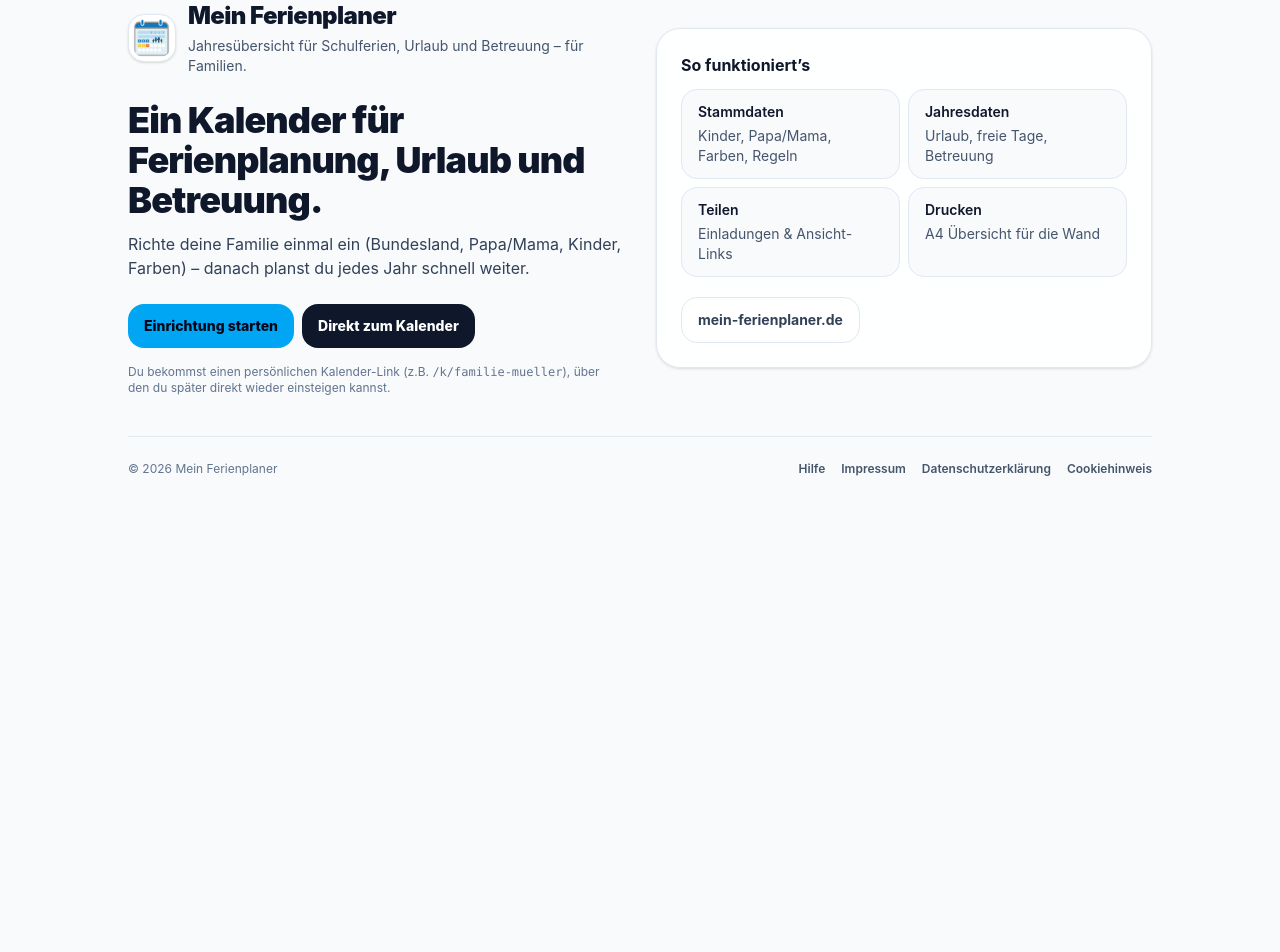
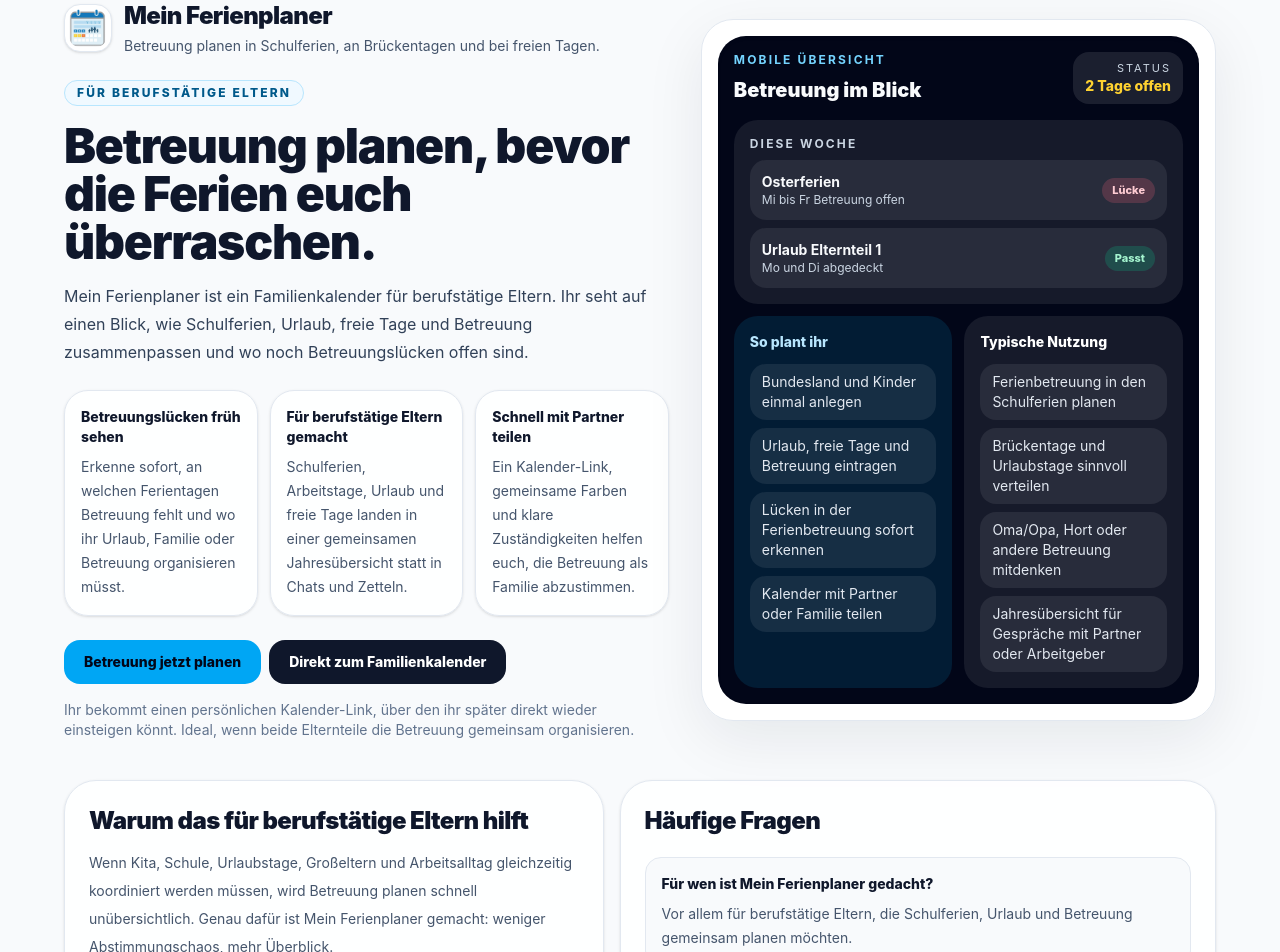
Before and after one commit to Schello805/Ferienplanner, a React (Vite) app in the folder client/: page / in a window 1280 px wide. Shown: the part 40-992 px from the top of the page. Before the commit the page ends 800 px from the top, so only its background shows below. Built offline with nearby package versions, Linux system fonts and the light colour scheme.

Commit message:
Refocus landing page on childcare planning

```diff
--- a/client/src/components/LandingPage.jsx
+++ b/client/src/components/LandingPage.jsx
@@ -2,13 +2,57 @@ import { Link } from 'react-router-dom';
 import { SeoHead } from './SeoHead.jsx';
 
 export const LandingPage = () => {
+  const planningBenefits = [
+    {
+      title: 'Betreuungslücken früh sehen',
+      text: 'Erkenne sofort, an welchen Ferientagen Betreuung fehlt und wo ihr Urlaub, Familie oder Betreuung organisieren müsst.',
+    },
+    {
+      title: 'Für berufstätige Eltern gemacht',
+      text: 'Schulferien, Arbeitstage, Urlaub und freie Tage landen in einer gemeinsamen Jahresübersicht statt in Chats und Zetteln.',
+    },
+    {
+      title: 'Schnell mit Partner teilen',
+      text: 'Ein Kalender-Link, gemeinsame Farben und klare Zuständigkeiten helfen euch, die Betreuung als Familie abzustimmen.',
+    },
+  ];
+
+  const workflowSteps = [
+    'Bundesland und Kinder einmal anlegen',
+    'Urlaub, freie Tage und Betreuung eintragen',
+    'Lücken in der Ferienbetreuung sofort erkennen',
+    'Kalender mit Partner oder Familie teilen',
+  ];
+
+  const useCases = [
+    'Ferienbetreuung in den Schulferien planen',
+    'Brückentage und Urlaubstage sinnvoll verteilen',
+    'Oma/Opa, Hort oder andere Betreuung mitdenken',
+    'Jahresübersicht für Gespräche mit Partner oder Arbeitgeber',
+  ];
+
+  const faqItems = [
+    {
+      question: 'Für wen ist Mein Ferienplaner gedacht?',
+      answer: 'Vor allem für berufstätige Eltern, die Schulferien, Urlaub und Betreuung gemeinsam planen möchten.',
+    },
+    {
+      question: 'Kann ich Betreuungslücken sehen?',
+      answer: 'Ja. Die App hilft euch dabei, freie Tage und unbetreute Zeiträume sichtbar zu machen, damit ihr rechtzeitig reagieren könnt.',
+    },
+    {
+      question: 'Ist der Kalender nur für ein Kind?',
+      answer: 'Nein. Ihr könnt mehrere Kinder mit eigenen Farben und Typen anlegen und alles in einer gemeinsamen Übersicht verwalten.',
+    },
+  ];
+
   const structuredData = {
     '@context': 'https://schema.org',
     '@type': 'SoftwareApplication',
     name: 'Mein Ferienplaner',
     applicationCategory: 'ProductivityApplication',
     operatingSystem: 'Web',
-    description: 'Familienkalender für Schulferien, Urlaub, Betreuung und freie Tage mit persönlichem Kalender-Link.',
+    description: 'Mein Ferienplaner hilft berufstätigen Eltern dabei, Betreuung in den Schulferien, Urlaub und freie Tage gemeinsam zu planen.',
     url: 'https://mein-ferienplaner.de/',
     image: 'https://mein-ferienplaner.de/icon-512.png',
     offers: {
@@ -21,81 +65,158 @@ export const LandingPage = () => {
   return (
     <main className="min-h-screen bg-slate-50 px-4 py-10 text-slate-900 dark:bg-slate-950 dark:text-slate-100">
       <SeoHead
-        title="Familienkalender für Schulferien, Urlaub und Betreuung"
-        description="Mein Ferienplaner ist ein Familienkalender für Schulferien, Urlaub, Betreuung und freie Tage mit persönlichem Kalender-Link."
+        title="Betreuung planen für berufstätige Eltern"
+        description="Mein Ferienplaner hilft berufstätigen Eltern dabei, Betreuung in den Schulferien, Urlaub, freie Tage und Familienkalender gemeinsam zu planen."
         path="/"
         structuredData={structuredData}
       />
-      <div className="mx-auto w-full max-w-5xl">
-        <section className="grid gap-8 lg:grid-cols-2 lg:items-center">
-          <div>
+
+      <div className="mx-auto w-full max-w-6xl">
+        <section className="grid gap-8 lg:grid-cols-[1.08fr_0.92fr] lg:items-center">
+          <div className="order-2 lg:order-1">
             <div className="flex items-center gap-3">
               <img src="/app-icon.png" alt="Mein Ferienplaner Logo" className="h-12 w-12 rounded-2xl border border-slate-200 bg-white p-1 shadow-sm dark:border-slate-700 dark:bg-slate-900" />
               <div className="min-w-0">
                 <div className="text-2xl font-black tracking-tight">Mein Ferienplaner</div>
                 <div className="mt-1 text-sm text-slate-600 dark:text-slate-300">
-                  Jahresübersicht für Schulferien, Urlaub und Betreuung – für Familien.
+                  Betreuung planen in Schulferien, an Brückentagen und bei freien Tagen.
                 </div>
               </div>
             </div>
 
-            <h1 className="mt-6 text-4xl font-black tracking-tight">
-              Ein Kalender für Ferienplanung, Urlaub und Betreuung.
+            <div className="mt-6 inline-flex items-center rounded-full border border-sky-200 bg-sky-50 px-3 py-1 text-xs font-extrabold uppercase tracking-[0.18em] text-sky-800 dark:border-sky-900/40 dark:bg-sky-950/40 dark:text-sky-200">
+              Für berufstätige Eltern
+            </div>
+
+            <h1 className="mt-4 text-4xl font-black tracking-tight sm:text-5xl">
+              Betreuung planen, bevor die Ferien euch überraschen.
             </h1>
-            <div className="mt-3 text-base text-slate-700 dark:text-slate-200">
-              Richte deine Familie einmal ein (Bundesland, Papa/Mama, Kinder, Farben) – danach planst du jedes Jahr schnell weiter.
+
+            <p className="mt-4 max-w-2xl text-base leading-7 text-slate-700 dark:text-slate-200">
+              Mein Ferienplaner ist ein Familienkalender für berufstätige Eltern. Ihr seht auf einen Blick, wie Schulferien, Urlaub, freie Tage und Betreuung zusammenpassen und wo noch Betreuungslücken offen sind.
+            </p>
+
+            <div className="mt-6 grid gap-3 sm:grid-cols-3">
+              {planningBenefits.map((item) => (
+                <article key={item.title} className="rounded-3xl border border-slate-200 bg-white/90 px-4 py-4 shadow-sm dark:border-slate-800 dark:bg-slate-900/50">
+                  <h2 className="text-sm font-extrabold text-slate-900 dark:text-white">{item.title}</h2>
+                  <p className="mt-2 text-sm leading-6 text-slate-600 dark:text-slate-300">{item.text}</p>
+                </article>
+              ))}
             </div>
 
             <div className="mt-6 flex flex-col gap-2 sm:flex-row">
               <Link
                 to="/setup"
-                className="inline-flex items-center justify-center rounded-2xl bg-sky-500 px-4 py-3 text-sm font-extrabold text-slate-950 transition-colors hover:bg-sky-400"
+                className="inline-flex items-center justify-center rounded-2xl bg-sky-500 px-5 py-3 text-sm font-extrabold text-slate-950 transition-colors hover:bg-sky-400"
               >
-                Einrichtung starten
+                Betreuung jetzt planen
               </Link>
               <Link
                 to="/app"
-                className="inline-flex items-center justify-center rounded-2xl bg-slate-900 px-4 py-3 text-sm font-extrabold text-white transition-colors hover:bg-slate-800 dark:bg-white dark:text-slate-900 dark:hover:bg-slate-200"
+                className="inline-flex items-center justify-center rounded-2xl bg-slate-900 px-5 py-3 text-sm font-extrabold text-white transition-colors hover:bg-slate-800 dark:bg-white dark:text-slate-900 dark:hover:bg-slate-200"
               >
-                Direkt zum Kalender
+                Direkt zum Familienkalender
               </Link>
             </div>
 
-            <div className="mt-4 text-xs text-slate-500 dark:text-slate-400">
-              Du bekommst einen persönlichen Kalender-Link (z.B. <span className="font-mono">/k/familie-mueller</span>), über den du später direkt wieder einsteigen kannst.
-            </div>
+            <p className="mt-4 text-sm text-slate-500 dark:text-slate-400">
+              Ihr bekommt einen persönlichen Kalender-Link, über den ihr später direkt wieder einsteigen könnt. Ideal, wenn beide Elternteile die Betreuung gemeinsam organisieren.
+            </p>
           </div>
 
-          <section className="grid gap-3 rounded-3xl border border-slate-200 bg-white/90 p-6 shadow-sm dark:border-slate-800 dark:bg-slate-900/40" aria-labelledby="landing-funktioniert">
-            <h2 id="landing-funktioniert" className="text-base font-bold">So funktioniert’s</h2>
-            <div className="grid gap-2 sm:grid-cols-2">
-              <div className="rounded-2xl border border-slate-200 bg-slate-50 px-4 py-3 text-sm dark:border-slate-700 dark:bg-slate-950/40">
-                <h3 className="font-semibold">Stammdaten</h3>
-                <div className="mt-1 text-slate-600 dark:text-slate-300">Kinder, Papa/Mama, Farben, Regeln</div>
+          <section className="order-1 rounded-[2rem] border border-slate-200 bg-white/95 p-4 shadow-[0_18px_60px_rgba(15,23,42,0.08)] dark:border-slate-800 dark:bg-slate-900/50 lg:order-2" aria-labelledby="landing-mobile-preview">
+            <div className="rounded-[1.75rem] bg-slate-950 p-4 text-slate-50 shadow-inner">
+              <div className="flex items-center justify-between gap-3">
+                <div>
+                  <div className="text-xs font-bold uppercase tracking-[0.18em] text-sky-300">Mobile Übersicht</div>
+                  <h2 id="landing-mobile-preview" className="mt-2 text-xl font-black">Betreuung im Blick</h2>
+                </div>
+                <div className="rounded-2xl bg-white/10 px-3 py-2 text-right">
+                  <div className="text-[11px] uppercase tracking-[0.18em] text-slate-300">Status</div>
+                  <div className="text-sm font-extrabold text-amber-300">2 Tage offen</div>
+                </div>
               </div>
-              <div className="rounded-2xl border border-slate-200 bg-slate-50 px-4 py-3 text-sm dark:border-slate-700 dark:bg-slate-950/40">
-                <h3 className="font-semibold">Jahresdaten</h3>
-                <div className="mt-1 text-slate-600 dark:text-slate-300">Urlaub, freie Tage, Betreuung</div>
-              </div>
-              <div className="rounded-2xl border border-slate-200 bg-slate-50 px-4 py-3 text-sm dark:border-slate-700 dark:bg-slate-950/40">
-                <h3 className="font-semibold">Teilen</h3>
-                <div className="mt-1 text-slate-600 dark:text-slate-300">Einladungen & Ansicht-Links</div>
-              </div>
-              <div className="rounded-2xl border border-slate-200 bg-slate-50 px-4 py-3 text-sm dark:border-slate-700 dark:bg-slate-950/40">
-                <h3 className="font-semibold">Drucken</h3>
-                <div className="mt-1 text-slate-600 dark:text-slate-300">A4 Übersicht für die Wand</div>
+
+              <div className="mt-4 grid gap-3">
+                <div className="rounded-3xl bg-white/8 p-4">
+                  <div className="text-xs font-bold uppercase tracking-[0.18em] text-slate-300">Diese Woche</div>
+                  <div className="mt-2 grid gap-2">
+                    <div className="flex items-center justify-between rounded-2xl bg-white/8 px-3 py-3">
+                      <div>
+                        <div className="text-sm font-bold">Osterferien</div>
+                        <div className="text-xs text-slate-300">Mi bis Fr Betreuung offen</div>
+                      </div>
+                      <div className="rounded-full bg-rose-400/20 px-2.5 py-1 text-[11px] font-extrabold text-rose-200">Lücke</div>
+                    </div>
+                    <div className="flex items-center justify-between rounded-2xl bg-white/8 px-3 py-3">
+                      <div>
+                        <div className="text-sm font-bold">Urlaub Elternteil 1</div>
+                        <div className="text-xs text-slate-300">Mo und Di abgedeckt</div>
+                      </div>
+                      <div className="rounded-full bg-emerald-400/20 px-2.5 py-1 text-[11px] font-extrabold text-emerald-200">Passt</div>
+                    </div>
+                  </div>
+                </div>
+
+                <div className="grid gap-3 sm:grid-cols-2">
+                  <div className="rounded-3xl bg-sky-400/12 p-4">
+                    <h3 className="text-sm font-extrabold text-sky-200">So plant ihr</h3>
+                    <ul className="mt-3 grid gap-2 text-sm text-slate-200">
+                      {workflowSteps.map((step) => (
+                        <li key={step} className="rounded-2xl bg-white/8 px-3 py-2">
+                          {step}
+                        </li>
+                      ))}
+                    </ul>
+                  </div>
+                  <div className="rounded-3xl bg-white/8 p-4">
+                    <h3 className="text-sm font-extrabold text-white">Typische Nutzung</h3>
+                    <ul className="mt-3 grid gap-2 text-sm text-slate-200">
+                      {useCases.map((item) => (
+                        <li key={item} className="rounded-2xl bg-white/8 px-3 py-2">
+                          {item}
+                        </li>
+                      ))}
+                    </ul>
+                  </div>
+                </div>
               </div>
             </div>
+          </section>
+        </section>
 
-            <div className="mt-2 flex flex-col gap-2 sm:flex-row">
-              <a
-                href="https://mein-ferienplaner.de/"
-                target="_blank"
-                rel="noreferrer"
-                className="inline-flex items-center justify-center rounded-2xl border border-slate-200 bg-white px-4 py-3 text-sm font-bold text-slate-700 transition-colors hover:bg-slate-50 dark:border-slate-700 dark:bg-slate-900 dark:text-slate-100 dark:hover:bg-slate-800"
-              >
-                mein-ferienplaner.de
-              </a>
+        <section className="mt-10 grid gap-4 lg:grid-cols-[0.95fr_1.05fr]">
+          <section className="rounded-[2rem] border border-slate-200 bg-white/90 p-6 shadow-sm dark:border-slate-800 dark:bg-slate-900/40" aria-labelledby="landing-why">
+            <h2 id="landing-why" className="text-2xl font-black tracking-tight">Warum das für berufstätige Eltern hilft</h2>
+            <p className="mt-3 text-sm leading-7 text-slate-600 dark:text-slate-300">
+              Wenn Kita, Schule, Urlaubstage, Großeltern und Arbeitsalltag gleichzeitig koordiniert werden müssen, wird Betreuung planen schnell unübersichtlich. Genau dafür ist Mein Ferienplaner gemacht: weniger Abstimmungschaos, mehr Überblick.
+            </p>
+            <div className="mt-5 grid gap-3">
+              <article className="rounded-2xl bg-slate-50 px-4 py-4 text-sm dark:bg-slate-950/40">
+                <h3 className="font-extrabold">Schulferien und Betreuung zusammen sehen</h3>
+                <p className="mt-1 text-slate-600 dark:text-slate-300">Ferienzeiten, Urlaub und freie Tage landen in einer Ansicht statt in mehreren Kalendern.</p>
+              </article>
+              <article className="rounded-2xl bg-slate-50 px-4 py-4 text-sm dark:bg-slate-950/40">
+                <h3 className="font-extrabold">Besser abstimmen</h3>
+                <p className="mt-1 text-slate-600 dark:text-slate-300">Partner, Familie oder Betreuungspersonen können denselben Kalender nutzen und Entscheidungen schneller treffen.</p>
+              </article>
+              <article className="rounded-2xl bg-slate-50 px-4 py-4 text-sm dark:bg-slate-950/40">
+                <h3 className="font-extrabold">Frühzeitig handeln</h3>
+                <p className="mt-1 text-slate-600 dark:text-slate-300">Wenn ihr offene Betreuung seht, könnt ihr früher Urlaub beantragen oder Alternativen organisieren.</p>
+              </article>
+            </div>
+          </section>
+
+          <section className="rounded-[2rem] border border-slate-200 bg-white/90 p-6 shadow-sm dark:border-slate-800 dark:bg-slate-900/40" aria-labelledby="landing-faq">
+            <h2 id="landing-faq" className="text-2xl font-black tracking-tight">Häufige Fragen</h2>
+            <div className="mt-5 grid gap-3">
+              {faqItems.map((item) => (
+                <article key={item.question} className="rounded-2xl border border-slate-200 bg-slate-50 px-4 py-4 dark:border-slate-700 dark:bg-slate-950/40">
+                  <h3 className="text-sm font-extrabold text-slate-900 dark:text-white">{item.question}</h3>
+                  <p className="mt-2 text-sm leading-6 text-slate-600 dark:text-slate-300">{item.answer}</p>
+                </article>
+              ))}
             </div>
           </section>
         </section>
```
